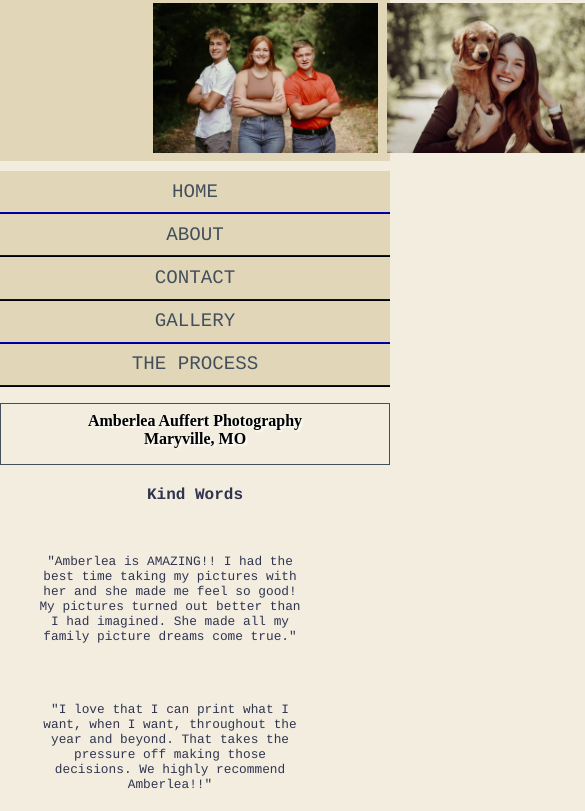
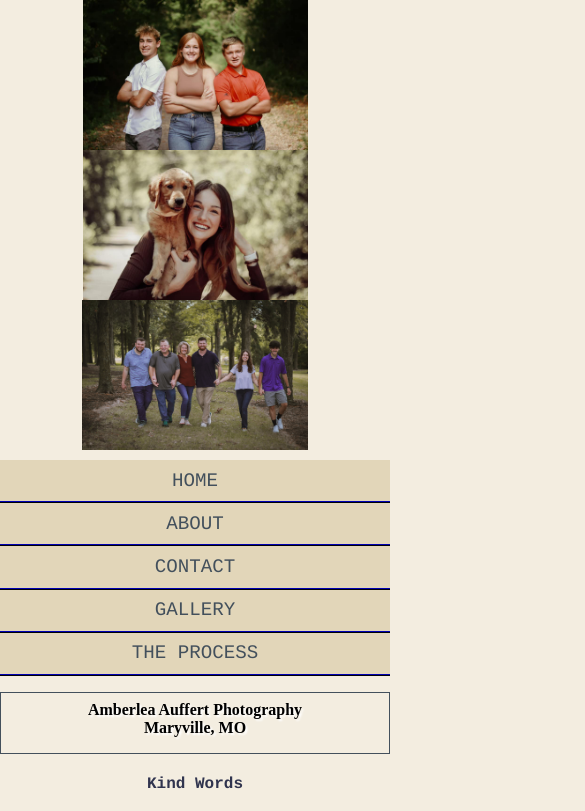
Before and after one commit to amberleaauffert/aaphotography, a plain HTML site: page index.html in a window 390 px wide. Shown: the top 811 px of the page, 585 px wide, since content can reach past the window. Drawn offline with Linux system fonts and the light colour scheme.

Commit message:
Website Final
finished

```diff
--- a/index.html
+++ b/index.html
@@ -5,11 +5,13 @@
     <link rel="stylesheet" href="style.css"
   </head>
   <body>
+      <header>
         <div>
-      <header>
-        <div id="header">
           <img class="center" src="allens.jpg" alt="Allens" width="auto" height="150"</img>
-          <img class="center" src="brooklynn.jpg" alt="Brooklynn" width="auto" height="150"</img>
+          <img src="brooklynn.jpg" usemap="#image_map" width="auto" height="150">
+          <map name="image-map">
+              <area target="_self" alt="PicTime" title="PicTime" href="https://amberleaauffertphotography.pic-time.com/" coords="0,10,954,633" shape="rect">
+          </map>
           <img class="center" src="dredgesimage.jpg" alt="Dredge" width="auto" height="150"</img>
         </div>
       </header>
@@ -28,6 +30,7 @@
       </div>
       <main>
         <h4>Kind Words</h4>
+          <div class="wrapper">
             <div id="one">
               <p>"Amberlea is AMAZING!! I had the best time taking my pictures with her and she made me feel so good! My pictures turned out better than I had imagined. She made all my family picture dreams come true."</p>
             </div>
@@ -37,9 +40,9 @@
             <div id="three">
               <p>"I cannot say enough positivie things about Amberlea. She was very efficient and explained her process at the beginning. She had great ideas herself, while also be open to any ideas of our own, no matter how crazy!"</p>
             </div>
+          </div>
       </main>
       <footer>This site was created as part of the Web Development I course at Northwest Missouri State University and was developed to learn and enhance the concepts within that course.  It is not intended for public use.<br>
       </footer>
-    </div>
   </body>
 </html>
--- a/style.css
+++ b/style.css
@@ -7,10 +7,14 @@ body{
 }
 header{
   background-color: #E2D6B9;
-  background-position: bottom;
-  background-repeat: repeat-x;
   color: #30344E;
   font-family: Courier;
+  display: block;
+  margin: 0 auto;
+  width: 1000px;
+  text-align: center;
+  padding-top: 3px;
+  padding-bottom: 3px;
 }
 div.gallery {
   margin: 5px;
@@ -119,14 +123,6 @@ nav a:active{
 .information{
   font-family: Courier;
 }
-#header{
-  display: block;
-  margin: 0 auto;
-  width: 1000px;
-  text-align: center;
-  padding-top: 3px;
-  padding-bottom: 3px;
-}
 img.center{
   text-align: center;
   margin: 0 auto;
@@ -140,25 +136,22 @@ img.center{
   width: 300px;
   padding: 1em;
   font-family: Courier;
-  text-align: center;
 }
 #two{
   float: left;
   width: 300px;
   padding: 1em;
   font-family: Courier;
-  text-align: center;
 }
 #three{
   float: left;
   width: 300px;
   padding: 1em;
   font-family: Courier;
-  text-align: center;
 }
-main p{
+/*main p{
   list-style-type: none;
-}
+}*/
 .button {
   font: bold 30px Arial;
   text-align: center;
@@ -172,15 +165,19 @@ main p{
   border-left: 1px solid #CCCCCC;
   display: inline-block;
 }
-div.contactbutton{
+.contactbutton{
   text-align: center;
+}
+.wrapper{
+  width: 85%;
+  margin-left: auto;
 }
 
 @media only screen and (max-width: 768px){
   h1, h2, h3,h4 {
     font-size: 100%;
   }
-  p, .class {
+  p.class {
     font-size: 80%;
   }
   nav, nav ul, nav li {
@@ -194,4 +191,10 @@ div.contactbutton{
     padding: .5em 0px;
     border-bottom: 2px ridge #00005d;
   }
+  header {
+    display: inline;
+    width: 80%;
+    margin-left: auto;
+    margin-right: auto;
+ }
 }
```
Also changed, not shown: gallery.html (+2 -0 lines), process.html (+3 -1 lines), logo.jpg (added). Lines whose indentation alone changed are shown as unchanged.
